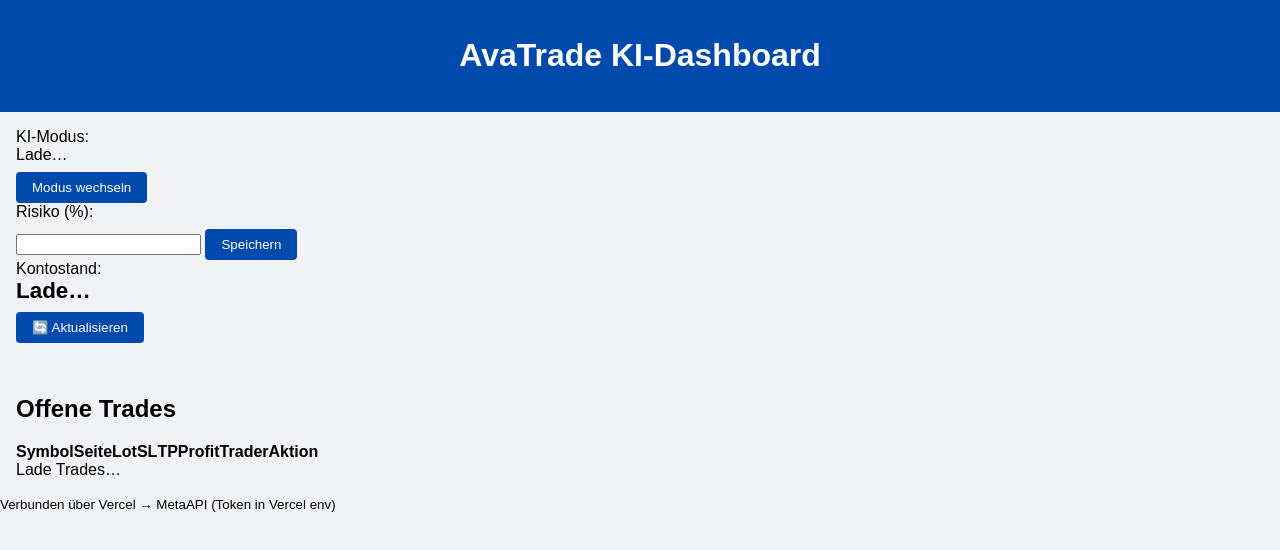
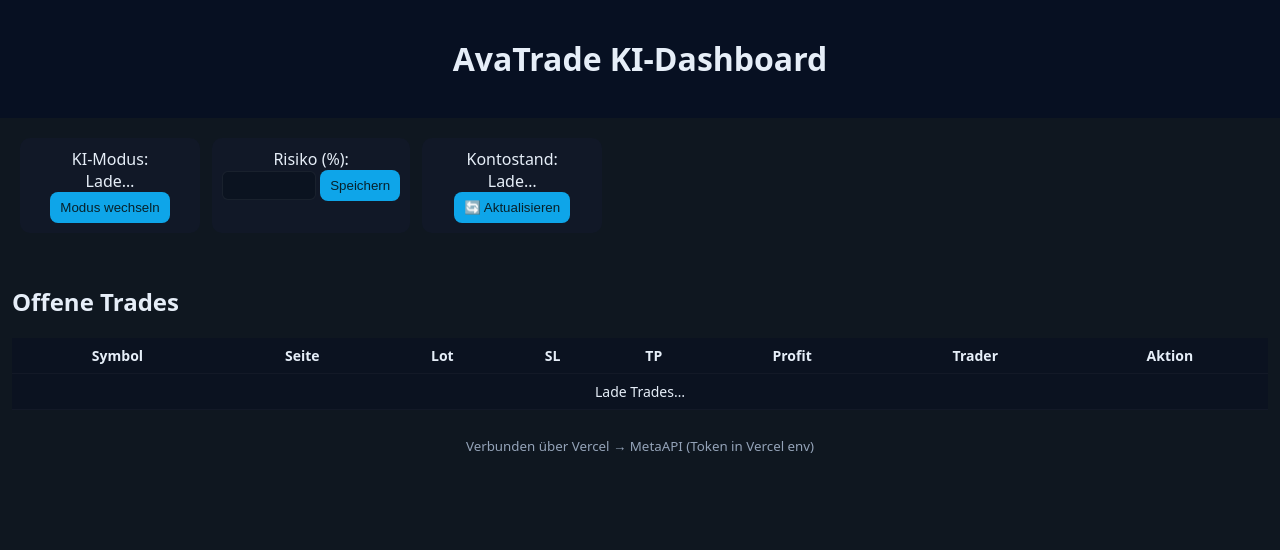
Before and after one commit to Martin140569/kiforme-webapp, a plain HTML site: page index.html in a window 1280 px wide. Drawn offline with Linux system fonts and the light colour scheme; no server answers.

Commit message:
Update style.css

```diff
--- a/style.css
+++ b/style.css
@@ -1,36 +1,16 @@
-body {
-  font-family: Arial, sans-serif;
-  background: #f0f2f5;
-  margin: 0;
-  padding: 0;
-}
-
-header {
-  background: #004aad;
-  color: white;
-  padding: 1rem;
-  text-align: center;
-}
-
-section {
-  padding: 1rem;
-}
-
-button {
-  padding: 0.5rem 1rem;
-  margin-top: 0.5rem;
-  border: none;
-  background: #004aad;
-  color: white;
-  cursor: pointer;
-  border-radius: 4px;
-}
-
-button:hover {
-  background: #00327a;
-}
-
-#balance {
-  font-size: 1.4rem;
-  font-weight: bold;
-}
+:root{--bg:#0f1720;--card:#111827;--accent:#0ea5e9;--muted:#94a3b8}
+html,body{height:100%;margin:0}
+body{font-family:system-ui,Arial; background:var(--bg); color:#e6eef8; -webkit-font-smoothing:antialiased}
+.top{padding:16px;text-align:center;background:#071022}
+.controls{display:flex;flex-wrap:wrap;gap:12px;padding:12px;justify-content:center}
+.control{background:var(--card);padding:10px;border-radius:10px;min-width:160px;text-align:center}
+.control input{width:80px;padding:6px;border-radius:6px;border:1px solid rgba(255,255,255,0.06);background:#0b1320;color:#e6eef8}
+button{background:var(--accent);border:none;color:#07212a;padding:8px 10px;border-radius:8px;cursor:pointer}
+.trades{padding:12px}
+.table-wrap{overflow:auto}
+table{width:100%;border-collapse:collapse;background:#0b1220}
+th,td{padding:8px;border-bottom:1px solid rgba(255,255,255,0.03);text-align:center;font-size:14px}
+tr.buy td{color:#7ee787}
+tr.sell td{color:#ff928b}
+.foot{padding:12px;text-align:center;color:var(--muted)}
+@media(min-width:900px){.controls{justify-content:flex-start;padding:20px}}
```
